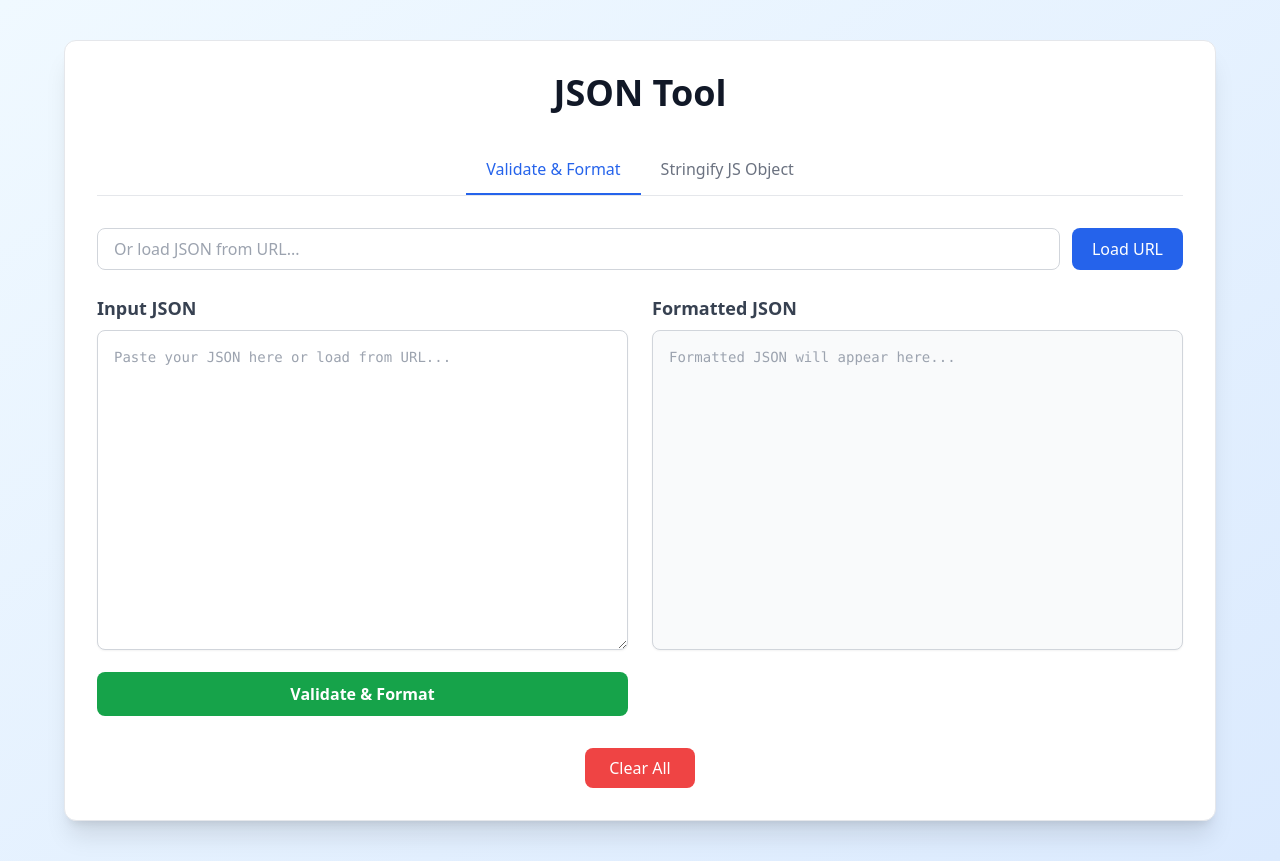
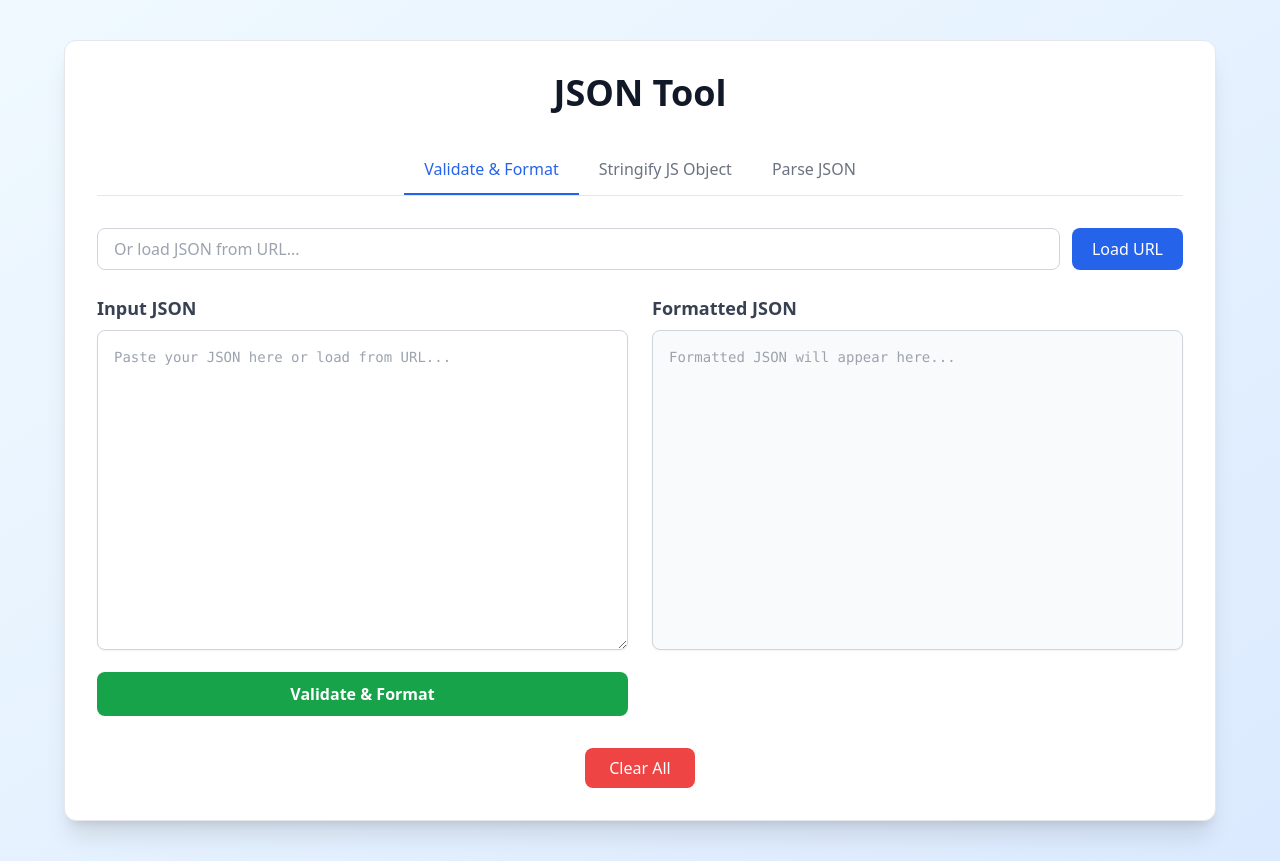
Before and after one commit to Azzamjiul/jsontool, a React (Vite) app: page / in a window 1280 px wide. Built offline with nearby package versions, Linux system fonts and the light colour scheme.

Commit message:
Add JSON parsing functionality and update UI for new mode

```diff
--- a/src/App.jsx
+++ b/src/App.jsx
@@ -2,7 +2,7 @@ import { useState } from 'react'
 import './App.css'
 
 function App() {
-  const [mode, setMode] = useState('validator') // 'validator' or 'stringify'
+  const [mode, setMode] = useState('validator') // 'validator', 'stringify', or 'parse'
   const [jsonInput, setJsonInput] = useState('')
   const [formattedJson, setFormattedJson] = useState('')
   const [error, setError] = useState('')
@@ -47,6 +47,27 @@ function App() {
     }
   }
 
+  const parseJson = () => {
+    try {
+      if (!jsonInput.trim()) {
+        setError('Please enter a JSON string')
+        return
+      }
+      // Parse the stringified JSON into an object
+      const parsedObj = JSON.parse(jsonInput)
+      // Format the result as a JavaScript object representation
+      setFormattedJson(
+        typeof parsedObj === 'object'
+          ? JSON.stringify(parsedObj, null, 2)
+          : String(parsedObj)
+      )
+      setError('')
+    } catch (err) {
+      setError(`Invalid JSON string: ${err.message}`)
+      setFormattedJson('')
+    }
+  }
+
   const clearAll = () => {
     setJsonInput('')
     setFormattedJson('')
@@ -86,6 +107,16 @@ function App() {
             >
               Stringify JS Object
             </button>
+            <button
+              className={`px-5 py-3 text-sm sm:text-base font-medium border-b-2 transition-colors duration-200 ease-in-out ${
+                mode === 'parse'
+                  ? 'border-blue-600 text-blue-600'
+                  : 'border-transparent text-gray-500 hover:text-gray-700 hover:border-gray-300'
+              }`}
+              onClick={() => { setMode('parse'); clearAll(); }}
+            >
+              Parse JSON
+            </button>
           </div>
 
           {/* URL input section */}
@@ -116,28 +147,28 @@ function App() {
             {/* Input Area */}
             <div>
               <label htmlFor="jsonInputArea" className="block text-lg font-semibold mb-2 text-gray-700">
-                {mode === 'validator' ? 'Input JSON' : 'Input JS Object'}
+                {mode === 'validator' ? 'Input JSON' : mode === 'stringify' ? 'Input JS Object' : 'Input JSON String'}
               </label>
               <textarea
                 id="jsonInputArea"
                 value={jsonInput}
                 onChange={(e) => setJsonInput(e.target.value)}
-                placeholder={mode === 'validator' ? 'Paste your JSON here or load from URL...' : 'Paste your JS object here (e.g., { key: "value" })...'}
+                placeholder={mode === 'validator' ? 'Paste your JSON here or load from URL...' : mode === 'stringify' ? 'Paste your JS object here (e.g., { key: "value" })...' : 'Paste your JSON string here...'}
                 className="w-full h-80 p-4 border border-gray-300 rounded-lg font-mono text-sm bg-white focus:outline-none focus:ring-2 focus:ring-blue-500 focus:border-transparent transition duration-150 ease-in-out resize-y shadow-sm"
                 spellCheck="false"
               />
               <button
-                onClick={mode === 'validator' ? validateAndFormat : stringifyObject}
+                onClick={mode === 'validator' ? validateAndFormat : mode === 'stringify' ? stringifyObject : parseJson}
                 className="mt-4 w-full py-2.5 bg-green-600 text-white rounded-lg font-semibold hover:bg-green-700 focus:outline-none focus:ring-2 focus:ring-offset-2 focus:ring-green-500 transition duration-150 ease-in-out"
               >
-                {mode === 'validator' ? 'Validate & Format' : 'Stringify Object'}
+                {mode === 'validator' ? 'Validate & Format' : mode === 'stringify' ? 'Stringify Object' : 'Parse JSON'}
               </button>
             </div>
 
             {/* Output Area */}
             <div>
               <label htmlFor="formattedOutput" className="block text-lg font-semibold mb-2 text-gray-700">
-                {mode === 'validator' ? 'Formatted JSON' : 'JSON String Output'}
+                {mode === 'validator' ? 'Formatted JSON' : mode === 'stringify' ? 'JSON String Output' : 'Parsed JSON Output'}
               </label>
               <div className="relative w-full h-80 border border-gray-300 rounded-lg bg-gray-50 overflow-hidden shadow-sm">
                  <pre
@@ -146,7 +177,7 @@ function App() {
                  >
                    {formattedJson || (
                      <span className="text-gray-400">
-                       {mode === 'validator' ? 'Formatted JSON will appear here...' : 'JSON string output will appear here...'}
+                       {mode === 'validator' ? 'Formatted JSON will appear here...' : mode === 'stringify' ? 'JSON string output will appear here...' : 'Parsed JSON output will appear here...'}
                      </span>
                    )}
                  </pre>
```
